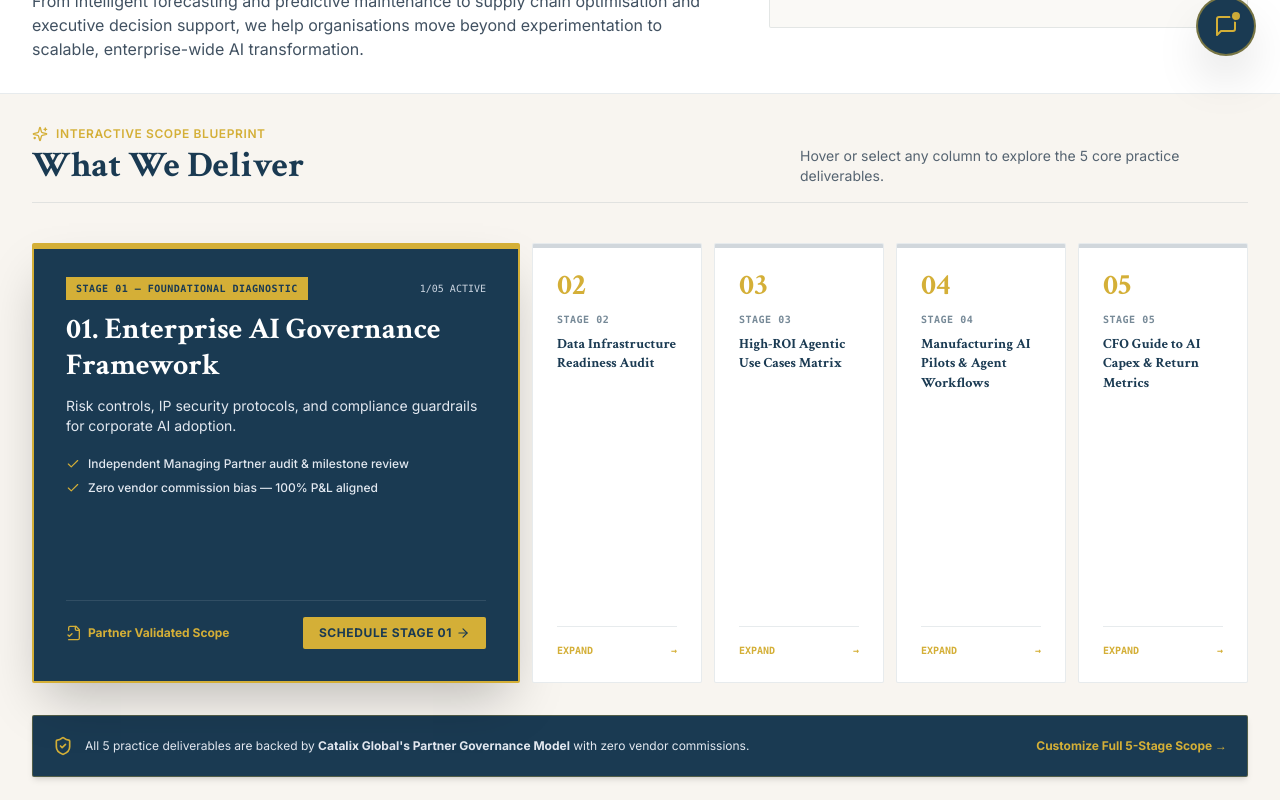
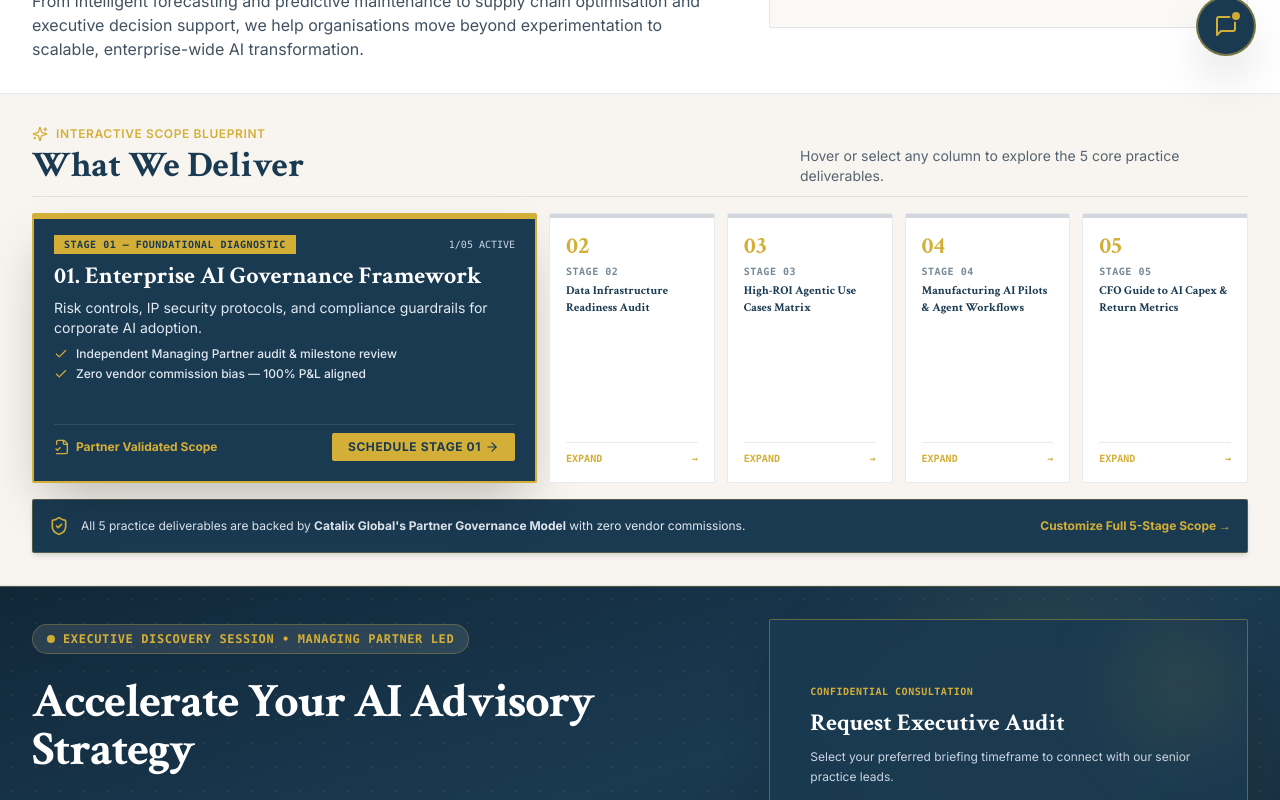
Before and after one commit to Muavviz07/Catalix-Global, a Next.js app: page /services/ai-advisory in a window 1280 px wide. Shown: the part 720-1520 px from the top of the page. Built offline with nearby package versions, Linux system fonts and the light colour scheme.

Commit message:
style: refine font sizes, tighten section gaps, comment out estimators & industry sections, and remove footer gap

```diff
--- a/app/approach/page.tsx
+++ b/app/approach/page.tsx
@@ -19,7 +19,7 @@ export default function ApproachPage() {
     <div className="min-h-screen bg-brand-cream text-brand-navy">
       <Navbar onOpenConsultation={handleOpenConsultation} />
 
-      <main className="pt-24 pb-12">
+      <main className="pt-24 pb-0">
         <div className="max-w-7xl mx-auto px-4 sm:px-6 lg:px-8">
           {/* Header */}
           <div className="max-w-3xl mb-16 space-y-4">
--- a/app/business-systems/page.tsx
+++ b/app/business-systems/page.tsx
@@ -34,7 +34,7 @@ export default function BusinessSystemsHubPage() {
     <div className="min-h-screen bg-brand-cream text-brand-navy">
       <Navbar onOpenConsultation={handleOpenConsultation} />
 
-      <main className="pt-24 pb-12">
+      <main className="pt-24 pb-0">
         {/* 1. Header Hero */}
         <section className="bg-brand-cream pb-16 border-b border-brand-navy/10">
           <div className="max-w-7xl mx-auto px-4 sm:px-6 lg:px-8">
--- a/app/sectors/page.tsx
+++ b/app/sectors/page.tsx
@@ -38,7 +38,7 @@ export default function SectorsHubPage() {
     <div className="min-h-screen bg-brand-cream text-brand-navy">
       <Navbar onOpenConsultation={handleOpenConsultation} />
 
-      <main className="pt-24 pb-12">
+      <main className="pt-24 pb-0">
         {/* 1. Header Hero */}
         <section className="bg-brand-cream pb-16 border-b border-brand-navy/10">
           <div className="max-w-7xl mx-auto px-4 sm:px-6 lg:px-8">
--- a/app/services/page.tsx
+++ b/app/services/page.tsx
@@ -20,7 +20,7 @@ export default function ServicesHubPage() {
     <div className="min-h-screen bg-brand-cream text-brand-navy">
       <Navbar onOpenConsultation={handleOpenConsultation} />
 
-      <main className="pt-24 pb-8">
+      <main className="pt-24 pb-0">
         {/* 1. Header Hero */}
         <section className="bg-brand-cream pb-12 border-b border-brand-navy/10">
           <div className="max-w-7xl mx-auto px-4 sm:px-6 lg:px-8">
--- a/components/BusinessSystemDetailClient.tsx
+++ b/components/BusinessSystemDetailClient.tsx
@@ -31,7 +31,7 @@ export default function BusinessSystemDetailClient({
     <div className="min-h-screen bg-brand-cream text-brand-navy">
       <Navbar onOpenConsultation={handleOpenConsultation} />
 
-      <main className="pt-24 pb-12">
+      <main className="pt-24 pb-0">
         {/* 1. Hero */}
         <section className="bg-brand-cream border-b border-brand-navy/10 pb-16">
           <div className="max-w-7xl mx-auto px-4 sm:px-6 lg:px-8">
--- a/components/CTASection.tsx
+++ b/components/CTASection.tsx
@@ -19,8 +19,8 @@ export default function CTASection({
       <div className="max-w-7xl mx-auto px-4 sm:px-6 lg:px-8 relative z-10 text-center">
         <div className="max-w-4xl mx-auto space-y-6">
           {/* Kicker */}
-          <div className="inline-flex items-center gap-2 text-sm font-mono font-bold text-brand-gold uppercase tracking-wider bg-white/5 px-3.5 py-1.5 rounded-full border border-brand-gold/30">
-            <Sparkles className="w-4 h-4 text-brand-gold" />
+          <div className="inline-flex items-center gap-2.5 text-base sm:text-lg font-mono font-bold text-brand-gold uppercase tracking-wider bg-white/5 px-5 py-2 rounded-full border border-brand-gold/30">
+            <Sparkles className="w-5 h-5 text-brand-gold" />
             <span>START THE CONVERSATION</span>
           </div>
 
--- a/components/SectorDetailClient.tsx
+++ b/components/SectorDetailClient.tsx
@@ -33,7 +33,7 @@ export default function SectorDetailClient({
     <div className="min-h-screen bg-brand-cream text-brand-navy">
       <Navbar onOpenConsultation={handleOpenConsultation} />
 
-      <main className="pt-24 pb-12">
+      <main className="pt-24 pb-0">
         {/* 1. Sector Hero */}
         <section className="bg-brand-cream border-b border-brand-navy/10 pb-16">
           <div className="max-w-7xl mx-auto px-4 sm:px-6 lg:px-8">
--- a/components/ServiceDetailClient.tsx
+++ b/components/ServiceDetailClient.tsx
@@ -57,7 +57,7 @@ export default function ServiceDetailClient({
     <div className="min-h-screen bg-brand-cream text-brand-navy">
       <Navbar onOpenConsultation={handleOpenConsultation} />
 
-      <main className="pt-24 pb-12">
+      <main className="pt-24 pb-0">
         {/* 1. Page Hero */}
         <section className="bg-brand-cream border-b border-brand-navy/10 pb-16">
           <div className="max-w-7xl mx-auto px-4 sm:px-6 lg:px-8">
@@ -143,7 +143,7 @@ export default function ServiceDetailClient({
         <section className="py-8 bg-brand-cream/40 border-b border-brand-navy/10 relative overflow-hidden">
           <div className="max-w-7xl mx-auto px-4 sm:px-6 lg:px-8 relative z-10">
             {/* Header */}
-            <div className="flex flex-col md:flex-row md:items-end justify-between mb-10 pb-4 border-b border-brand-navy/10">
+            <div className="flex flex-col md:flex-row md:items-end justify-between mb-4 pb-2.5 border-b border-brand-navy/10">
               <div>
                 <div className="flex items-center gap-2 text-xs font-semibold tracking-wider text-brand-gold uppercase mb-1">
                   <Sparkles className="w-4 h-4 text-brand-gold" />
@@ -159,7 +159,7 @@ export default function ServiceDetailClient({
             </div>
 
             {/* Horizontal Accordion Container */}
-            <div className="flex flex-col lg:flex-row gap-3 h-auto lg:h-[440px] mb-8">
+            <div className="flex flex-col lg:flex-row gap-3 h-auto lg:h-[270px] mb-4">
               {service.deliverables.map((item, idx) => {
                 const stageNum = String(idx + 1).padStart(2, '0');
                 const isExpanded = expandedIndex === idx;
@@ -169,10 +169,10 @@ export default function ServiceDetailClient({
                     key={idx}
                     onMouseEnter={() => setExpandedIndex(idx)}
                     onClick={() => setExpandedIndex(idx)}
-                    className={`rounded-sm transition-all duration-500 ease-out cursor-pointer relative overflow-hidden h-[420px] lg:h-full flex flex-col justify-between ${
+                    className={`rounded-sm transition-all duration-500 ease-out cursor-pointer relative overflow-hidden h-auto min-h-[270px] lg:h-full flex flex-col justify-between ${
                       isExpanded
-                        ? 'lg:flex-[3.5] bg-brand-navy text-white border-2 border-brand-gold shadow-2xl p-7 sm:p-8'
-                        : 'lg:flex-[1] bg-white text-brand-navy border border-brand-navy/10 hover:border-brand-gold/60 hover:bg-brand-cream/30 p-6'
+                        ? 'lg:flex-[3.5] bg-brand-navy text-white border-2 border-brand-gold shadow-2xl p-4 sm:p-5'
+                        : 'lg:flex-[1] bg-white text-brand-navy border border-brand-navy/10 hover:border-brand-gold/60 hover:bg-brand-cream/30 p-3.5 sm:p-4'
                     }`}
                   >
                     {/* Top Accent Line */}
@@ -184,15 +184,15 @@ export default function ServiceDetailClient({
 
                     {/* EXPANDED CONTENT VIEW */}
                     <div
-                      className={`transition-opacity duration-300 ease-in-out h-full flex flex-col justify-between space-y-4 ${
+                      className={`transition-opacity duration-300 ease-in-out h-full flex flex-col justify-between space-y-2 ${
                         isExpanded
-                          ? 'opacity-100 delay-150 pointer-events-auto relative z-10'
-                          : 'opacity-0 delay-0 pointer-events-none absolute inset-6 overflow-hidden'
+                          ? 'opacity-100 delay-100 pointer-events-auto relative z-10'
+                          : 'opacity-0 delay-0 pointer-events-none absolute inset-4 overflow-hidden'
                       }`}
                     >
-                      <div className="space-y-3">
+                      <div className="space-y-1.5">
                         <div className="flex items-center justify-between">
-                          <span className="text-[10px] font-mono font-bold uppercase tracking-wider bg-brand-gold text-brand-navy px-2.5 py-1 rounded-xs">
+                          <span className="text-[10px] font-mono font-bold uppercase tracking-wider bg-brand-gold text-brand-navy px-2.5 py-0.5 rounded-xs">
                             STAGE {stageNum} — {stageSubtitles[idx]}
                           </span>
                           <span className="text-[10px] font-mono text-slate-300">
@@ -200,15 +200,15 @@ export default function ServiceDetailClient({
                           </span>
                         </div>
 
-                        <h3 className="font-serif font-bold text-2xl sm:text-3xl text-white leading-tight">
+                        <h3 className="font-serif font-bold text-xl sm:text-2xl text-white leading-tight">
                           {stageNum}. {item.title}
                         </h3>
 
-                        <p className="text-xs sm:text-sm text-slate-200 leading-relaxed max-w-xl">
+                        <p className="text-xs sm:text-sm text-slate-200 leading-snug max-w-xl">
                           {item.description}
                         </p>
 
-                        <div className="space-y-2 pt-2 text-xs text-slate-200 font-medium">
+                        <div className="space-y-1 pt-0.5 text-xs text-slate-200 font-medium">
                           <div className="flex items-center gap-2">
                             <Check className="w-3.5 h-3.5 text-brand-gold flex-shrink-0" />
                             <span>Independent Managing Partner audit & milestone review</span>
@@ -220,7 +220,7 @@ export default function ServiceDetailClient({
                         </div>
                       </div>
 
-                      <div className="pt-4 border-t border-white/10 flex items-center justify-between">
+                      <div className="pt-2 border-t border-white/10 flex items-center justify-between mt-auto">
                         <div className="flex items-center gap-1.5 text-xs text-brand-gold font-bold">
                           <FileCheck2 className="w-4 h-4" />
                           <span>Partner Validated Scope</span>
@@ -230,7 +230,7 @@ export default function ServiceDetailClient({
                             e.stopPropagation();
                             handleOpenConsultation(`${service.title} - Stage ${stageNum}: ${item.title}`);
                           }}
-                          className="px-4 py-2 bg-brand-gold hover:bg-brand-gold-hover text-brand-navy font-bold text-xs uppercase tracking-wider rounded-sm transition-all shadow-xs flex items-center gap-1"
+                          className="px-4 py-1.5 bg-brand-gold hover:bg-brand-gold-hover text-brand-navy font-bold text-xs uppercase tracking-wider rounded-sm transition-all shadow-xs flex items-center gap-1"
                         >
                           <span>Schedule Stage {stageNum}</span>
                           <ArrowRight className="w-3.5 h-3.5" />
@@ -242,23 +242,23 @@ export default function ServiceDetailClient({
                     <div
                       className={`transition-opacity duration-200 ease-in-out h-full flex flex-col justify-between ${
                         isExpanded
-                          ? 'opacity-0 pointer-events-none absolute inset-6 overflow-hidden'
+                          ? 'opacity-0 pointer-events-none absolute inset-4 overflow-hidden'
                           : 'opacity-100 pointer-events-auto relative z-10'
                       }`}
                     >
                       <div>
-                        <span className="font-serif font-bold text-3xl text-brand-gold block mb-2">
+                        <span className="font-serif font-bold text-2xl text-brand-gold block mb-0.5">
                           {stageNum}
                         </span>
-                        <span className="text-[10px] font-mono font-bold text-brand-navy/60 uppercase tracking-wider block mb-2">
+                        <span className="text-[10px] font-mono font-bold text-brand-navy/60 uppercase tracking-wider block mb-1">
                           STAGE {stageNum}
                         </span>
-                        <h4 className="font-serif font-bold text-sm text-brand-navy leading-snug line-clamp-3">
+                        <h4 className="font-serif font-bold text-xs text-brand-navy leading-snug line-clamp-3">
                           {item.title}
                         </h4>
                       </div>
 
-                      <div className="pt-4 border-t border-brand-navy/10 flex items-center justify-between text-[10px] font-mono font-bold text-brand-gold">
+                      <div className="pt-2 border-t border-brand-navy/10 flex items-center justify-between text-[10px] font-mono font-bold text-brand-gold mt-auto">
                         <span>EXPAND</span>
                         <span>→</span>
                       </div>
@@ -269,7 +269,7 @@ export default function ServiceDetailClient({
             </div>
 
             {/* Compact Bottom Governance Strip */}
-            <div className="bg-brand-navy text-white p-5 rounded-sm border border-brand-gold/30 shadow-md flex flex-col sm:flex-row items-center justify-between gap-4 text-xs">
+            <div className="bg-brand-navy text-white p-4 rounded-sm border border-brand-gold/30 shadow-md flex flex-col sm:flex-row items-center justify-between gap-3 text-xs">
               <div className="flex items-center gap-3">
                 <ShieldCheck className="w-5 h-5 text-brand-gold flex-shrink-0" />
                 <span className="text-slate-200">
@@ -286,8 +286,8 @@ export default function ServiceDetailClient({
           </div>
         </section>
 
-        {/* 4. Service-Specific Estimator */}
-        <section className="py-8 bg-white border-b border-brand-navy/10">
+        {/* 4. Service-Specific Estimator (Commented Out) */}
+        {/* <section className="py-8 bg-white border-b border-brand-navy/10">
           <div className="max-w-7xl mx-auto px-4 sm:px-6 lg:px-8">
             <ServiceEstimator
               estimator={service.estimator}
@@ -295,13 +295,12 @@ export default function ServiceDetailClient({
               onOpenConsultation={handleOpenConsultation}
             />
           </div>
-        </section>
+        </section> */}
 
-        {/* 5. Industry Applicability */}
-        {displaySectors.length > 0 && (
+        {/* 5. Industry Applicability (Commented Out) */}
+        {/* {displaySectors.length > 0 && (
           <section className="py-8 bg-white border-b border-brand-navy/10">
             <div className="max-w-7xl mx-auto px-4 sm:px-6 lg:px-8">
-              {/* Header */}
               <div className="max-w-3xl mb-12 space-y-2">
                 <div className="text-xs font-mono font-bold text-brand-gold uppercase tracking-wider">
                   TARGET SECTORS & DOMAIN RELEVANCE
@@ -314,7 +313,6 @@ export default function ServiceDetailClient({
                 </p>
               </div>
 
-              {/* Reference Image Layout */}
               <div className="border-y border-brand-navy/15 divide-y md:divide-y-0 md:divide-x divide-brand-navy/15 grid grid-cols-1 md:grid-cols-2 lg:grid-cols-4">
                 {displaySectors.map((sec, idx) => {
                   const cardNum = String(idx + 1).padStart(2, '0');
@@ -348,7 +346,7 @@ export default function ServiceDetailClient({
               </div>
             </div>
           </section>
-        )}
+        )} */}
 
         {/* 6. Creative & Professional Executive CTA Banner */}
         <section className="py-8 bg-gradient-to-br from-brand-navy-dark via-brand-navy to-brand-navy-dark text-white border-t border-brand-gold/30 relative overflow-hidden">
```
Also changed, not shown: components/Services.tsx (+4 -4 lines), components/WhyChooseCatalyx.tsx (+13 -19 lines).
